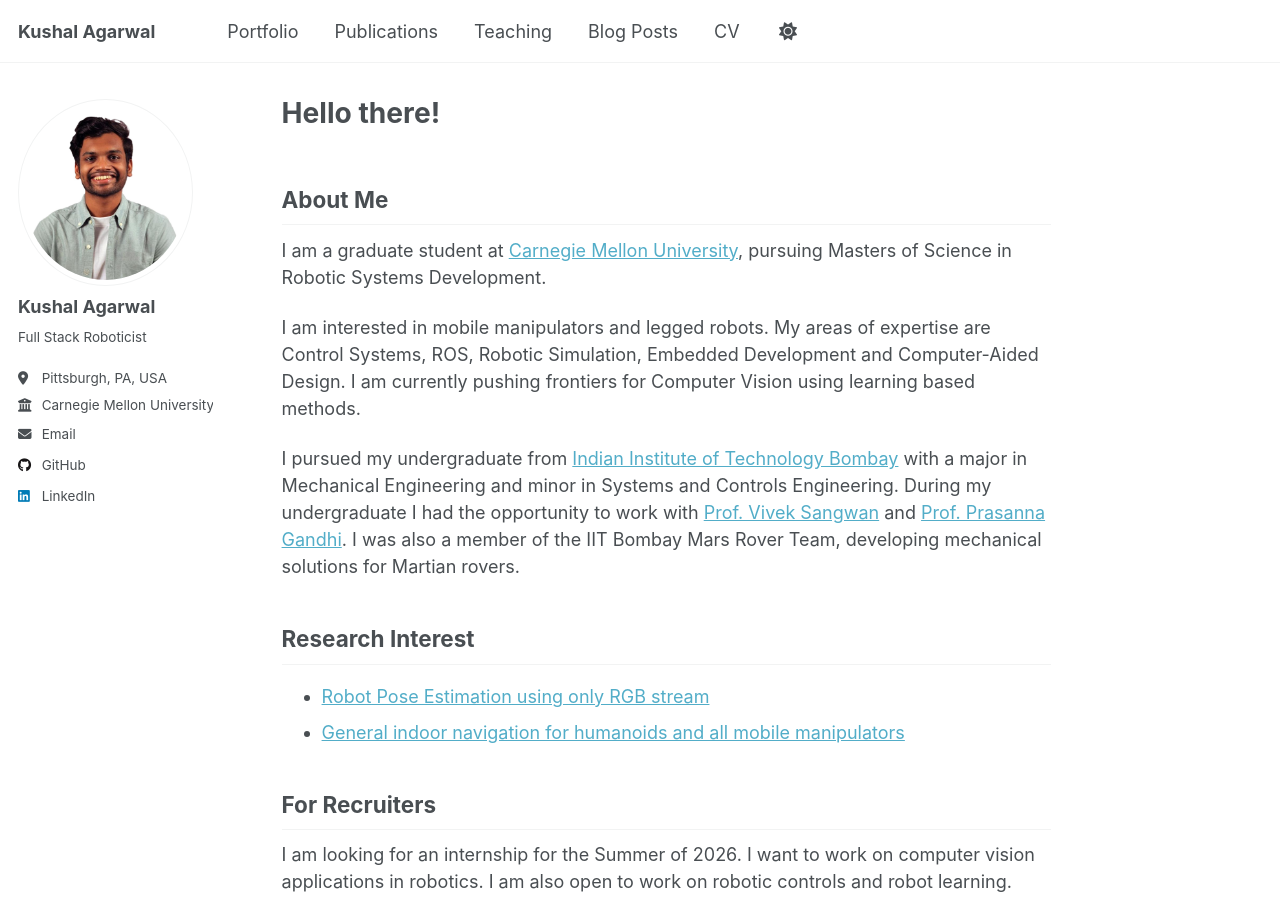
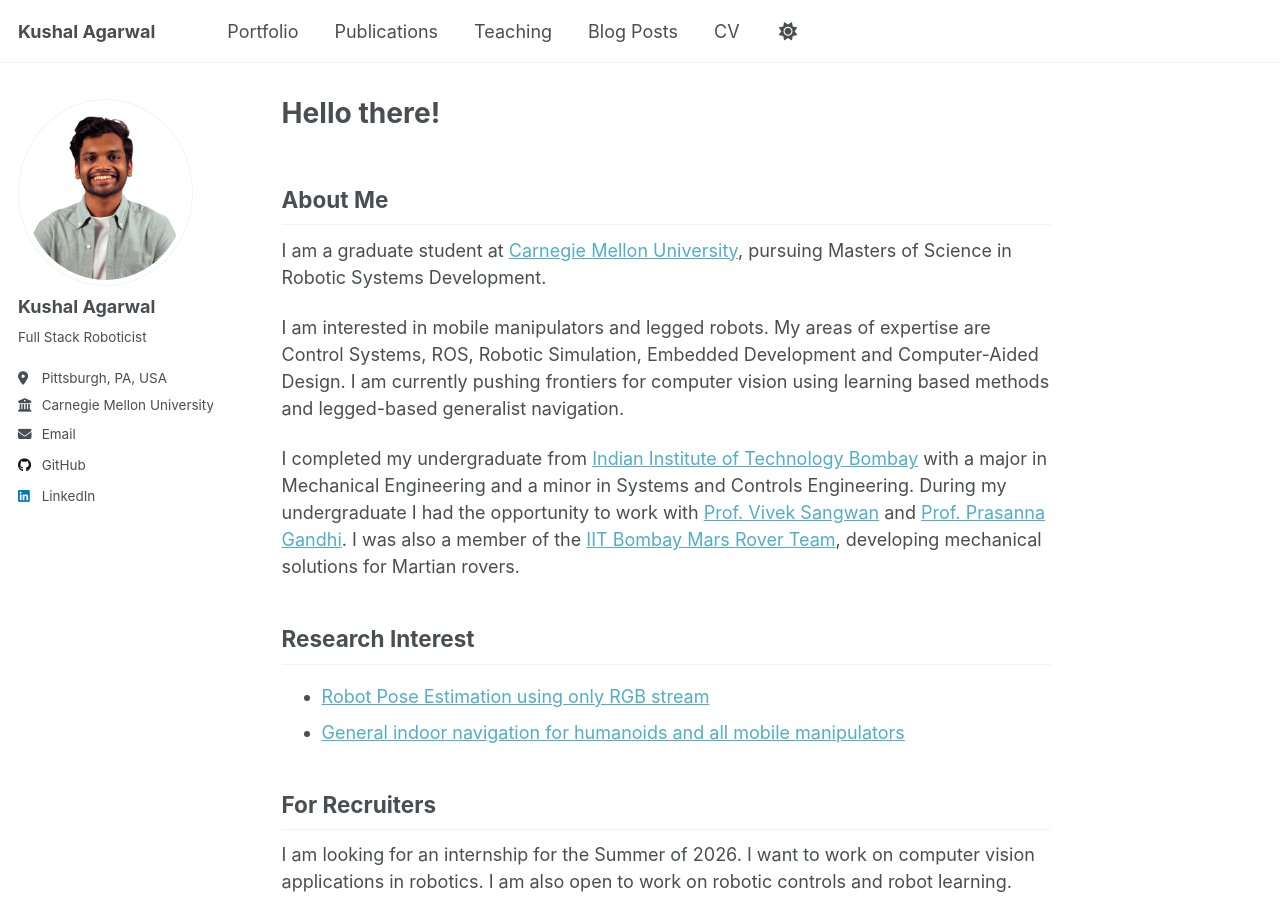
Before and after one commit to kushal-a/kushal-a.github.io, a Jekyll site: the page built from _pages/about.md, in a window 1280 px wide and 900 px high. Built offline with Jekyll 4.4.1, drawn with Linux system fonts in a browser that asks for light colours; a script that is not in the unit is left out.

Commit message:
Revise about me section and research interests
Updated research interests and refined educational background.

```diff
--- a/_pages/about.md
+++ b/_pages/about.md
@@ -10,14 +10,14 @@ redirect_from:
 
 I am a graduate student at [Carnegie Mellon University](https://cmu.edu), pursuing Masters of Science in Robotic Systems Development.
 
-I am interested in mobile manipulators and legged robots. My areas of expertise are Control Systems, ROS, Robotic Simulation, Embedded Development and Computer-Aided Design. I am currently pushing frontiers for Computer Vision using learning based methods.
+I am interested in mobile manipulators and legged robots. My areas of expertise are Control Systems, ROS, Robotic Simulation, Embedded Development and Computer-Aided Design. I am currently pushing frontiers for computer vision using learning based methods and legged-based generalist navigation.
 
-I pursued my undergraduate from [Indian Institute of Technology Bombay](https://iitb.ac.in) with a major in Mechanical Engineering and minor in Systems and Controls Engineering. During my undergraduate I had the opportunity to work with [Prof. Vivek Sangwan](https://www.me.iitb.ac.in/faculty/prof-vivek-sangwan) and [Prof. Prasanna Gandhi](https://www.me.iitb.ac.in/~gandhi/). I was also a member of the IIT Bombay Mars Rover Team, developing mechanical solutions for Martian rovers.
+I completed my undergraduate from [Indian Institute of Technology Bombay](https://iitb.ac.in) with a major in Mechanical Engineering and a minor in Systems and Controls Engineering. During my undergraduate I had the opportunity to work with [Prof. Vivek Sangwan](https://www.me.iitb.ac.in/faculty/prof-vivek-sangwan) and [Prof. Prasanna Gandhi](https://www.me.iitb.ac.in/~gandhi/). I was also a member of the [IIT Bombay Mars Rover Team](https://iitbmartian.github.io/), developing mechanical solutions for Martian rovers.
 
 ## Research Interest
 
 - [Robot Pose Estimation using only RGB stream](https://kushal-a.github.io/portfolio/2025-08-01-posediff_vlr/)
-- [General indoor navigation for humanoids and all mobile manipulators](https://kushal-a.github.io/portfolio/2026-10-01-legged_mrsd/)
+- [General indoor navigation for humanoids and all mobile manipulators](https://kushal-a.github.io/portfolio/2025-11-04-legged_mrsd/)
 
 ## For Recruiters
 
```
